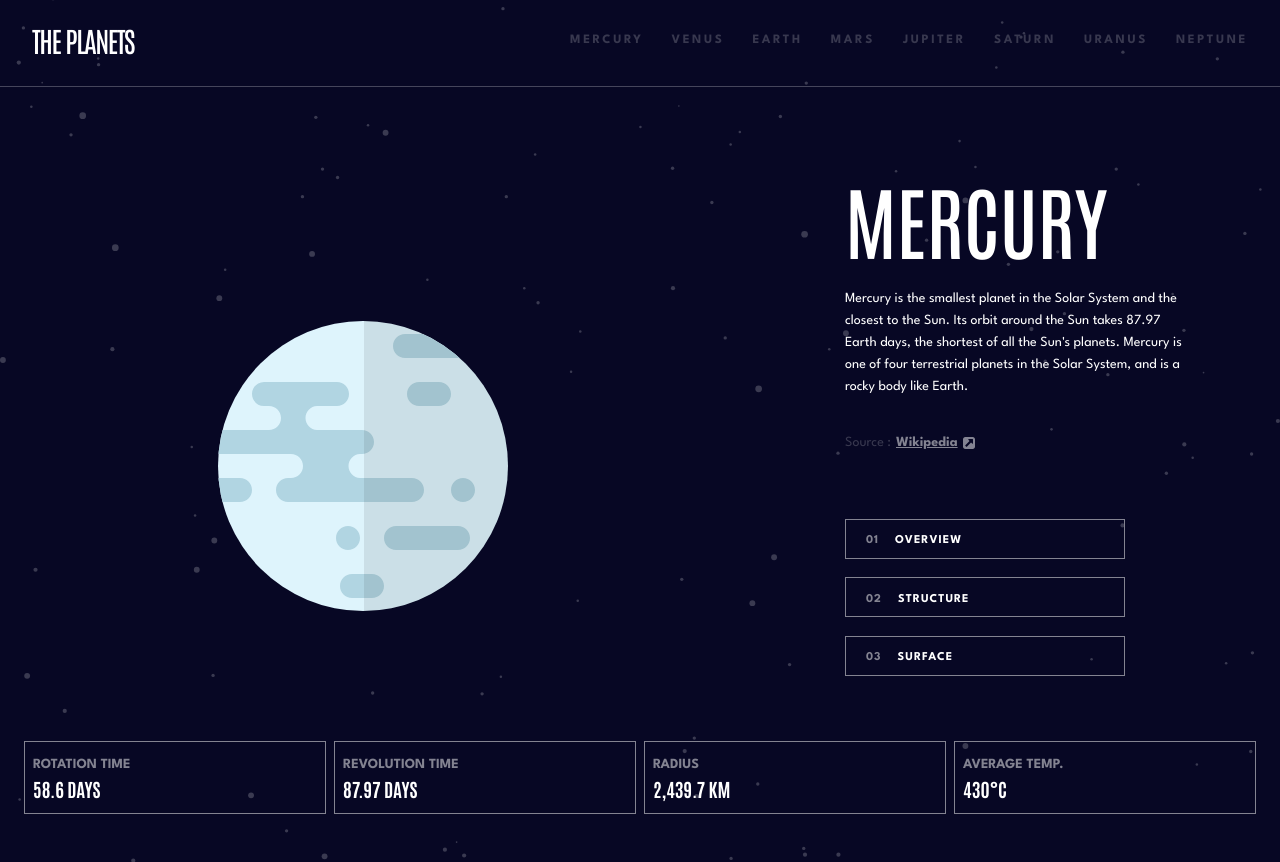
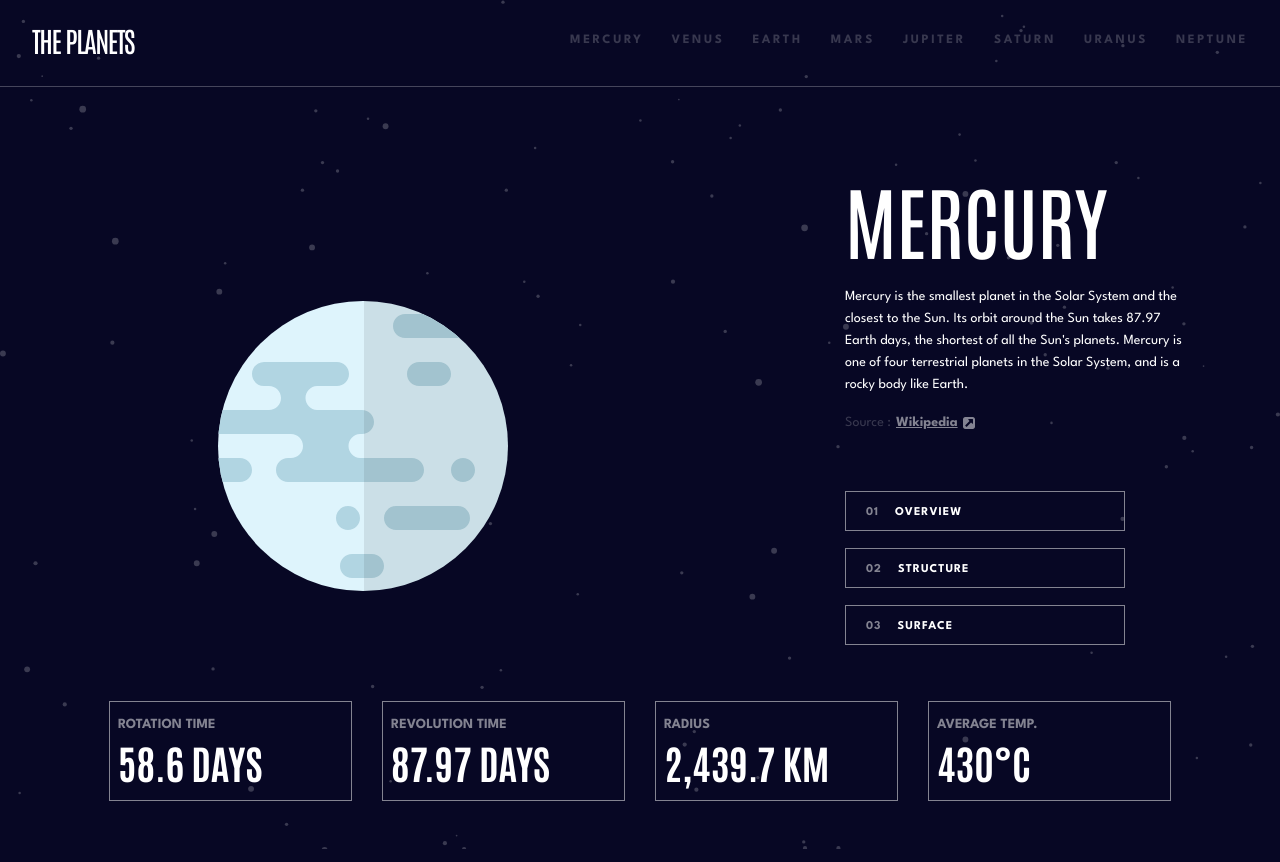
Before and after one commit to frontend-rustyff12/19-planets-fact-site, a React (Vite) app: page / in a window 1280 px wide. Built offline with nearby package versions, Linux system fonts and the light colour scheme.

Commit message:
Info layout desktop

```diff
--- a/src/index.css
+++ b/src/index.css
@@ -401,14 +401,6 @@
     justify-content: space-between;
     align-items: start;
   }
-
-  .info-container p {
-    /*  */
-  }
-
-  .info-container h3 {
-    /*  */
-  }
 }
 
 /* @media screen and (min-width: 1440px) { */
@@ -447,9 +439,13 @@
     grid-row-start: 1;
     grid-row-end: 2;
     padding: 0rem;
-    gap: 1.125rem;
+    gap: 0rem;
     width: 350px;
     margin-left: auto;
+  }
+
+  .text-container h1 {
+    margin-bottom: 1rem;
   }
 
   .buttons-container {
@@ -459,9 +455,22 @@
     grid-row-end: 3;
     margin-left: auto;
     width: 350px;
+    gap: 1rem;
   }
 
   .image-container img {
     width: 290px;
   }
+
+  /* Info */
+
+  .info-section {
+    max-width: 1110px;
+    margin: 0 auto;
+    gap: 1.875rem;
+  }
+
+  .info-section h3 {
+    font-size: 2.5rem;
+  }
 }
```
